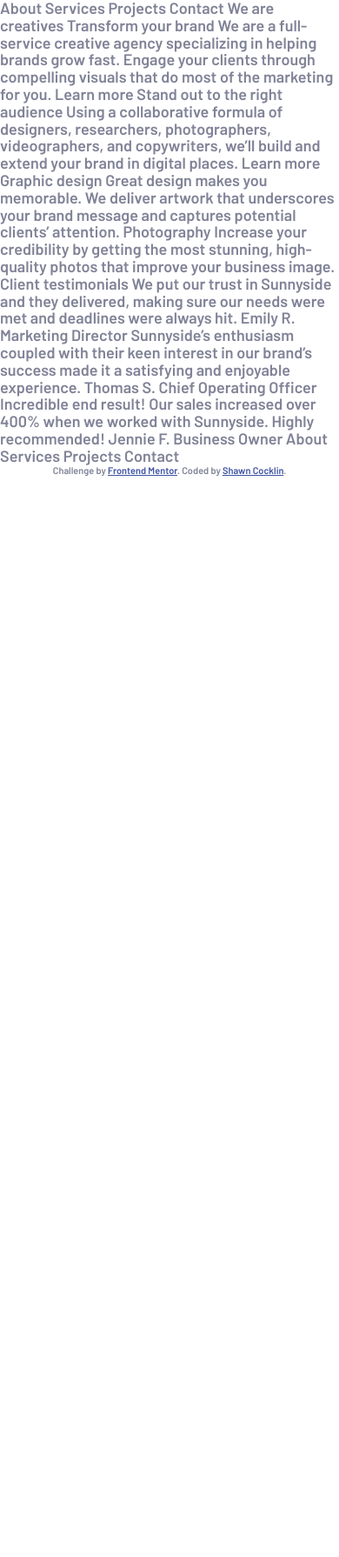
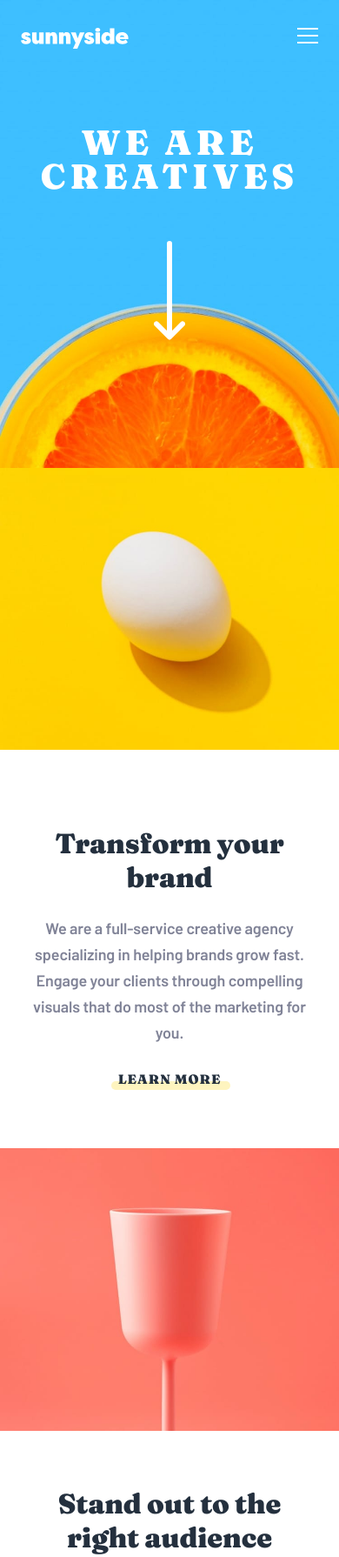
Before and after one commit to shawncocklin/sunnyside-agency, a plain HTML site: page index.html in a window 390 px wide. Shown: the top 1790 px of the page at 87% size. Before the commit the page ends 844 px from the top, so only its background shows below. Drawn offline with Linux system fonts and the light colour scheme.

Commit message:
mobile ver hero and first 2 sections done

```diff
--- a/index.css
+++ b/index.css
@@ -99,9 +99,9 @@ select {
   --fs-lg: 40px;
   --fs-xl: 56px;
 
-  --lh-sm: 1.25;
-  --lh-m: 1.30;
-  --lh-lg: 1.32;
+  --lh-sm: 25px;
+  --lh-m: 30px;
+  --lh-lg: 32px;
 
   --ls-100: -0.29px;
   --ls-200: -0.2px;
@@ -131,7 +131,44 @@ select {
 .headings {
   font-family: var(--ff-serif);
   font-size: var(--font-size, var(--fs-800));
+  font-weight: var(--fw-black);
+  line-height: 39px;
+  letter-spacing: var(--ls-200);
   color: var(--font-clr, var(--clr-headings));
+}
+
+.learn-more {
+  display: inline-block;
+  font-family: var(--ff-serif);
+  font-size: var(--fs-300);
+  font-weight: var(--fw-black);
+  letter-spacing: var(--ls-500);
+  color: var(--clr-headings);
+
+  position: relative;
+}
+
+.learn-more::after {
+  content: "";
+  width: 137px;
+  height: 10px;
+  border-radius: 28px;
+  background-color: var(--line-clr, var(--clr-primary));
+  opacity: .25;
+
+  position: absolute;
+  left: -8px;
+  bottom: 3px;
+  z-index: -1;
+}
+
+.learn-more:hover::after,
+.learn-more:focus-visible::after {
+  opacity: 1;
+}
+
+a {
+  text-decoration: none;
 }
 
 body {
@@ -141,3 +178,44 @@ body {
   color: var(--clr-body);
   background-color: var(--clr-white);
 }
+
+header {
+  background-image: url('./images/mobile/image-header.jpg');
+  background-size: cover;
+  padding-inline: 24px;
+  min-height: 538px;
+}
+
+.primary-nav {
+  padding-block: 32px;
+  justify-content: space-between;
+}
+
+.hero {
+  --spacer: 55px;
+  text-align: center;
+  flex-direction: column;
+}
+
+.hero-title {
+  --font-size: var(--fs-lg);
+  --font-clr: var(--clr-white);
+  margin-top: calc(88px - 32px);
+  letter-spacing: var(--ls-600);
+  text-transform: uppercase;
+}
+
+section {
+  line-height: var(--lh-m);
+}
+
+.section-copy {
+  --spacer: 24px;
+  letter-spacing: var(--ls-300);
+  padding: 64px 24px;
+  text-align: center;
+}
+
+.audience {
+  --line-clr: var(--clr-secondry);
+}
--- a/index.html
+++ b/index.html
@@ -21,23 +21,48 @@
 </head>
 <body>
 
-  About
-  Services
-  Projects
-  Contact
+  <header>
+    <nav class="primary-nav flex">
+      <img src="./images/logo.svg" alt="">
+      <div class="menu">
+        <svg width="24" height="18" xmlns="http://www.w3.org/2000/svg"><path d="M24 16v2H0v-2h24zm0-8v2H0V8h24zm0-8v2H0V0h24z" fill="#FFF" fill-rule="evenodd"/></svg>
+      </div>
+    </nav>
+    <div class="hero flex justify-center flow">
+      <h1 class="hero-title headings">We are creatives</h1>
+      <img src="./images/icon-arrow-down.svg" alt="arrow pointing down to indicate you should scroll down the page">
+    </div>
+  </header>
+  <main>
+    <section class="brand flow">
+      <img src="./images/mobile/image-transform.jpg" alt="an egg on a bright yellow backdrop">
+      <article class="section-copy flow">
+        <h2 class="headings">Transform your brand</h2>
+        <p>We are a full-service creative agency specializing in helping brands grow fast. Engage your clients through compelling visuals that do most of the marketing for you.</p>
+        <a class="learn-more" href="#">LEARN MORE</a>
+      </article>
+    </section>
+    <section class="audience">
+      <img src="./images/mobile/image-stand-out.jpg" alt="">
+      <article class="section-copy flow">
+        <h2 class="headings">Stand out to the right audience</h2>
+        <p>Using a collaborative formula of designers, researchers, photographers, videographers, and copywriters, we’ll build and extend your brand in digital places. </p>
+        <a class="learn-more" href="#">LEARN MORE</a>
+      </artic>
+    </section>
+    <section class="design"></section>
+    <section class="photography"></section>
+    <section class="testimonials"></section>
+  </main>
 
-  We are creatives
 
-  Transform your brand
 
-  We are a full-service creative agency specializing in helping brands grow fast.
-  Engage your clients through compelling visuals that do most of the marketing for you.
 
   Learn more
 
-  Stand out to the right audience
 
-  Using a collaborative formula of designers, researchers, photographers, videographers, and copywriters, we’ll build and extend your brand in digital places.
+
+
 
   Learn more
 
```
